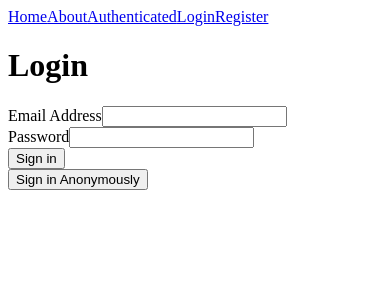
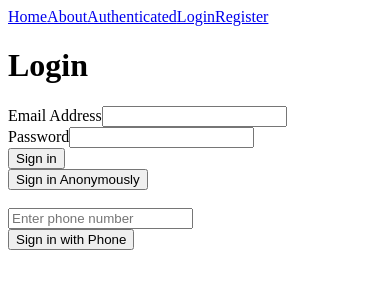
Before and after one commit to caesar2021/vuejs-firebase-auth, a Vue app: page /login in a window 390 px wide. Shown: the top 300 px of the page. Built offline with nearby package versions, Linux system fonts and the light colour scheme; no server answers.

Commit message:
implement phone authentication

```diff
--- a/src/components/Login.vue
+++ b/src/components/Login.vue
@@ -14,13 +14,25 @@
 			<br/>
 			<button type="button" @click="anon">Sign in Anonymously</button>
 			<br/>
+			<br/>
+			<div v-if="!state.confirm">
+				<input type="text" v-model="state.phone" placeholder="Enter phone number"/>
+				<div ref="recaptchaContainer"></div>
+				<button type="button" @click="phone">Sign in with Phone</button>
+			</div>
+			<div v-else>
+				<input type="text" v-model="state.code" placeholder="Enter Code"/>
+				<button type="button" @click="confirmPhone">Confirm</button>
+			</div>
 		</div>
 	</form>
 </template>
 
 <script setup>
-	import { reactive, onMounted } from 'vue'
+	import { reactive, onMounted, ref } from 'vue'
 	import { useSessionStore } from '@/stores/session'
+
+	const recaptchaContainer = ref(null)
 
 	const emit = defineEmits(['authenticated'])
 
@@ -31,7 +43,10 @@
 			email: "",
 			password: "",
 		},
-		error: null
+		phone: "",
+		verifier: null,
+		error: null,
+		confirm: null
 	})
 
 	const formSubmit = () => {
@@ -40,9 +55,7 @@
 			.then(()=>{
 				emit("authenticated")
 			})
-			.catch(err => {
-				state.error = err
-			})
+			.catch(err => state.error = err)
 	}
 
 	const anon = () => {
@@ -51,9 +64,35 @@
 			.then(()=>{
 				emit("authenticated")
 			})
-			.catch(err => {
-				state.error = err
+			.catch(err => state.error = err)
+	}
+
+	const phone = () => {
+		state.error = null;
+		state.verifier = session.phoneLoginReCaptcha(
+			recaptchaContainer.value
+		)
+		session.phoneLogin(
+			state.phone,
+			state.verifier
+		).then(confirmationResult=>{
+			state.confirm = confirmationResult
+			//console.log({ confirmationResult })
+			//confirmationResult.confirm("444444")
+			//	.then(response => {
+			//		emit("authenticated")
+			//	})
+			//	.catch( err => state.error = err)
+		}).catch(err => state.error = err)
+	}
+
+	const confirmPhone = () => {
+		state.error = null;
+		state.confirm.confirm(state.code)
+			.then( response => {
+				emit("authenticated")
 			})
+			.catch(err => state.error = err)
 	}
 
 </script>
--- a/src/stores/session.js
+++ b/src/stores/session.js
@@ -5,19 +5,23 @@ import {
   onAuthStateChanged,
   createUserWithEmailAndPassword,
   signInWithEmailAndPassword,
+  signInWithPhoneNumber,
   signInAnonymously,
-  signOut
+  signOut,
+  RecaptchaVerifier
 } from 'firebase/auth'
 
 export const useSessionStore = defineStore({
   id: 'session',
   state: () => ({
     auth: null,
-    user: null
+    user: null,
+    verifier: null,
   }),
   getters: {
     isAuthenticated: (state) => state.user ? true : false,
     getAuth: (state) => state.auth,
+    getVerifier: (state) => state.verifier,
   },
   actions: {
 
@@ -27,6 +31,9 @@ export const useSessionStore = defineStore({
     SET_USER(payload) {
       this.user = payload
     },
+    SET_VERIFIER(payload){
+      this.verifier = payload
+    },
 
     _init() {
       this.SET_AUTH( getAuth() );
@@ -35,10 +42,25 @@ export const useSessionStore = defineStore({
       })
     },
     login(payload){
-      return signInWithEmailAndPassword(this.getAuth, payload.email, payload.password)
+      return signInWithEmailAndPassword( this.getAuth, payload.email, payload.password )
         .then( result => {
           this.SET_USER(result.user)
         } )
+    },
+    phoneLoginReCaptcha(el){
+      this.verifier = new RecaptchaVerifier(el, {
+        size: 'invisible'
+      }, this.getAuth)
+      return this.getVerifier
+    },
+    phoneLogin( payload, verifier ){
+      return signInWithPhoneNumber( this.getAuth, payload, verifier)
+    },
+    confirmCode( payload, confirmationResult ){
+      return confirmationResult.confirm(payload)
+        .then( result => {
+          this.SET_USER(result.user)
+        })
     },
     loginAnonymously(){
       return signInAnonymously( this.getAuth )
```
